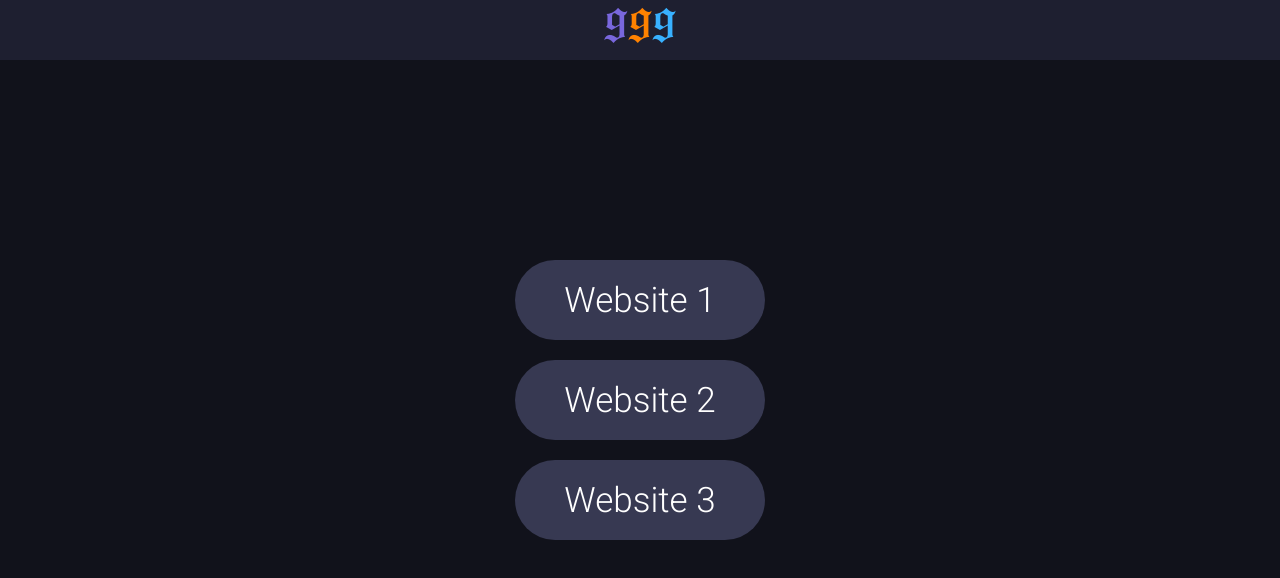
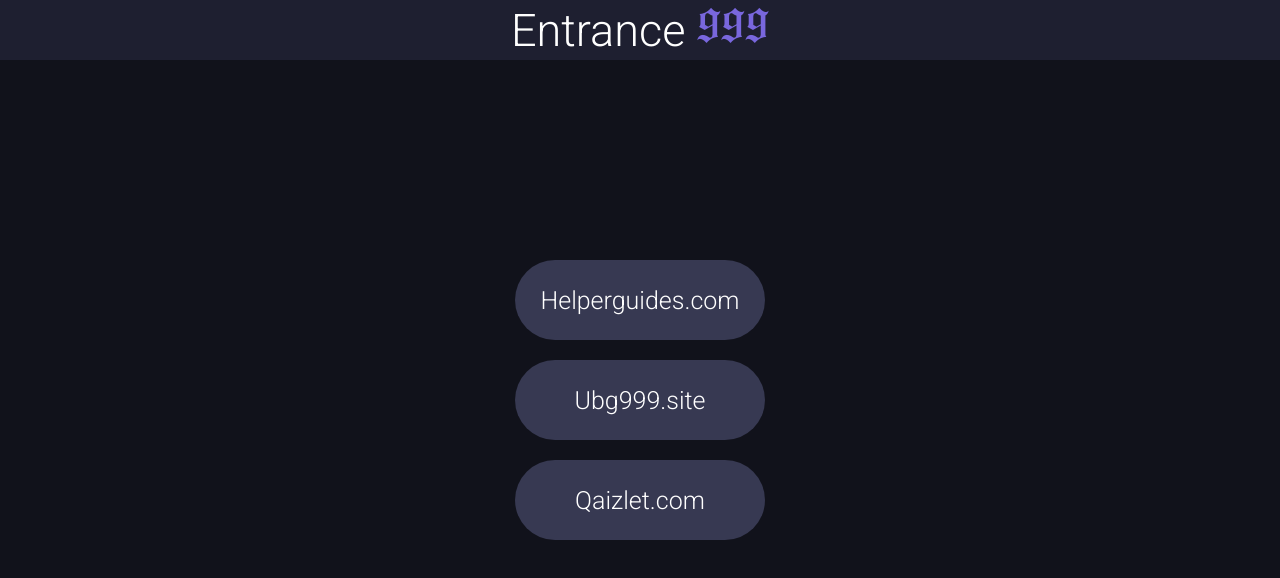
Before and after one commit to TaqyOfficial/UBG-999-Links, a plain HTML site: page index.html in a window 1280 px wide. Drawn offline with nearby package versions, Linux system fonts and the light colour scheme.

Commit message:
Update index.html

```diff
--- a/index.html
+++ b/index.html
@@ -120,6 +120,7 @@
         user-select: none;
         text-align: center;
         font-size:45px;
+        margin-right: 0.25em;
         white-space: nowrap;
         font-weight: 300;
        }
@@ -386,7 +387,7 @@
   outline:none;
   position: relative;
   border:none;
-  font-size: 35px;
+  font-size: 25px;
   text-align: center;
   font-family: 'Roboto', sans-serif;
   background-color: rgb(55, 57, 82);
@@ -403,7 +404,7 @@
   outline-width:2px;
   position: relative;
   border:none;
-  font-size: 35px;
+  font-size: 25px;
   text-align: center;
   font-family: 'Roboto', sans-serif;
   background-color: rgb(55, 57, 82);
@@ -441,17 +442,18 @@
 
           <!--header-->
           <header>
+            <p class="headertext">Entrance</p>
             <p class="headertext2">9</p>
-            <p class="headertext3">9</p>
-            <p class="headertext4">9</p>
+            <p class="headertext2">9</p>
+            <p class="headertext2">9</p>
           </header>
 
           <div class="center">
-            <button onclick="window.open('https://www.helperguides.com/', '_blank')" class="btn purple">Website 1</button>
+            <button onclick="window.open('https://www.helperguides.com/', '_blank')" class="btn purple">Helperguides.com</button>
 
-            <button onclick="window.open('https://ubg999.site/', '_blank')" class="btn red">Website 2</button>
+            <button onclick="window.open('https://ubg999.site/', '_blank')" class="btn purple">Ubg999.site</button>
 
-            <button onclick="window.open('https://qaizlet.com/', '_blank')" class="btn blue">Website 3</button>
+            <button onclick="window.open('https://qaizlet.com/', '_blank')" class="btn purple">Qaizlet.com</button>
           </div>
 
 
```
